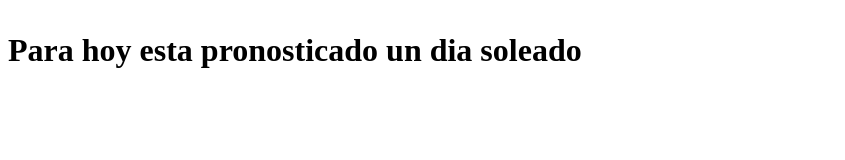
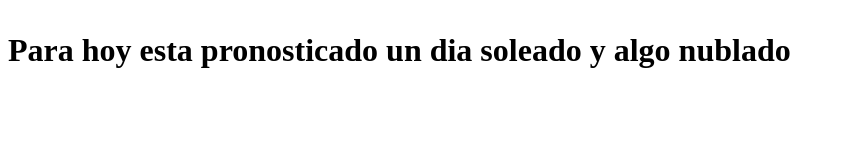
Before and after one commit to BrunoGarcia1973/repositiorioGIT-1-, a plain HTML site: page Mensaje-1.html in a window 1280 px wide. Shown: the whole page, without its empty margins (0-845 px from the left). Drawn offline with Linux system fonts and the light colour scheme.

Commit message:
ahora si sale

```diff
--- a/Mensaje-1.html
+++ b/Mensaje-1.html
@@ -5,7 +5,7 @@
 </head>
 <body>
 
- <h1><p>Para hoy esta pronosticado un dia soleado</p></h1>
+ <h1><p>Para hoy esta pronosticado un dia soleado y algo nublado</p></h1>
 
 
 </body>
```
